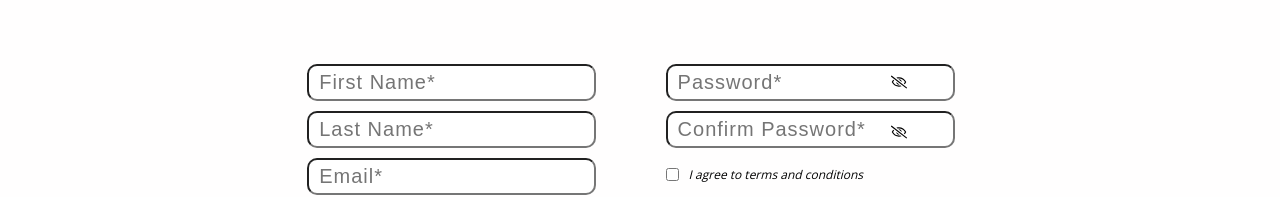
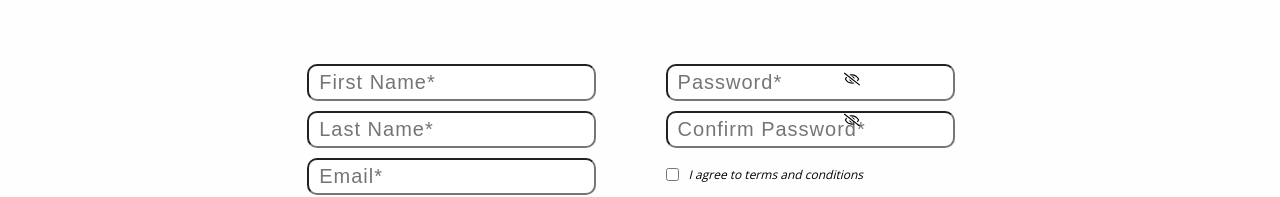
Before and after one commit to CarinWood/Login-page, a Next.js app: page / in a window 1280 px wide. Shown: the part 436-633 px from the top of the page. Built offline with nearby package versions, Linux system fonts and the light colour scheme.

Commit message:
CSS update

```diff
--- a/components/form/Form.js
+++ b/components/form/Form.js
@@ -68,7 +68,7 @@ const Form = () => {
 
       const capsLetterCheck=/[A-Z]/.test(value)
       const numberCheck=/[0-9]/.test(value)
-      const specialCharCheck = /[!@#$%^&*]/.test(value)
+      const specialCharCheck = /[!@#$%^&*?]/.test(value)
       setChecks({
         capsLetterCheck,
         numberCheck,
--- a/components/form/form.module.css
+++ b/components/form/form.module.css
@@ -113,3 +113,15 @@
 
 
 }
+
+@media (max-width: 3765px) {
+    .eyespan {
+        margin-left: 178px;
+        margin-top: 5.5px;
+    }
+
+    .eyespanTwo {
+        margin-top: 47px;
+        margin-left: 178px;
+    }
+}
--- a/components/popup/popup.module.css
+++ b/components/popup/popup.module.css
@@ -61,6 +61,7 @@
     .btn {
         font-size: 14px;
         width: 85px;
+        color: black;
     }
 }
 
```
